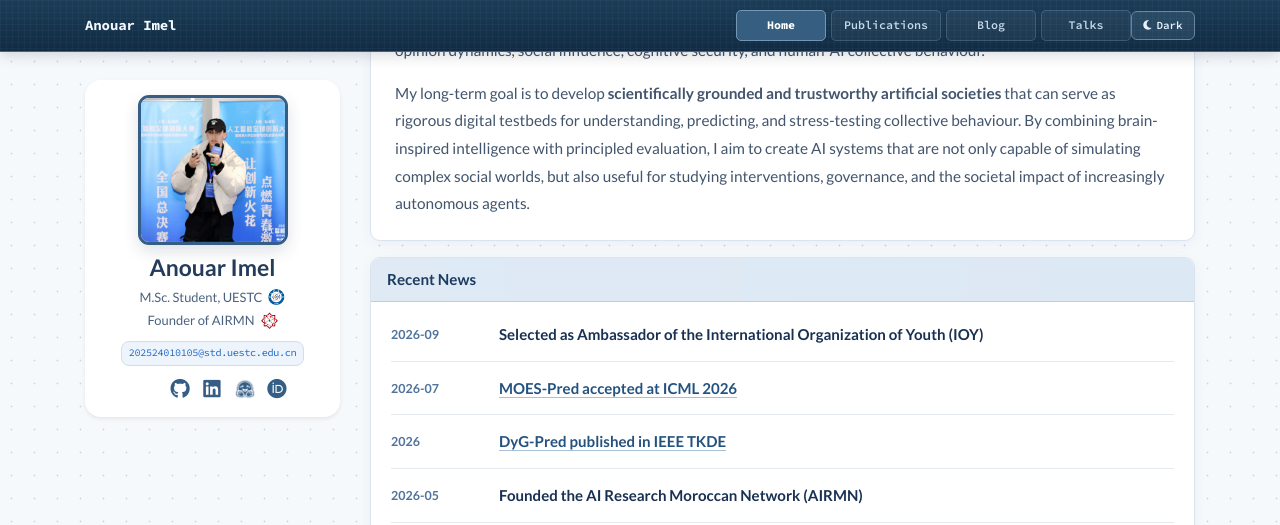
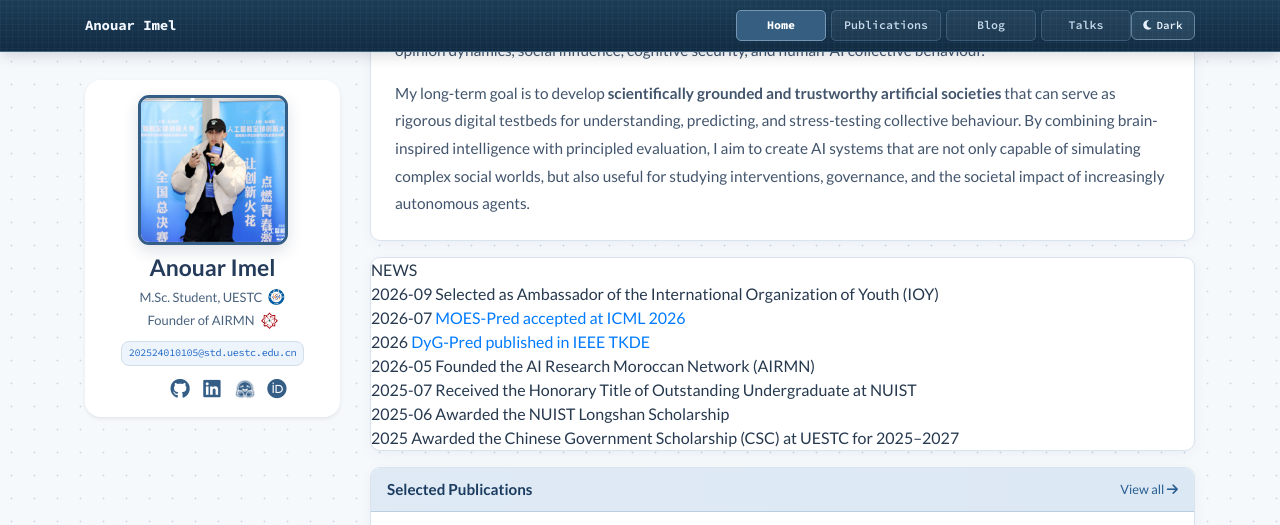
Before and after one commit to AnouarImel/AnouarImel.github.io, a Jekyll site: the page built from index.html, in a window 1280 px wide and 900 px high, scrolled down 1215 px, cut to the strip 0-525 px from the top of the window. Built offline with Jekyll 4.4.1, drawn with Linux system fonts in a browser that asks for light colours; nearby versions of some CDN libraries; a style sheet for code colours, icons or effects is not loaded.

Commit message:
Update recent_news.html

```diff
--- a/_includes/widgets/recent_news.html
+++ b/_includes/widgets/recent_news.html
@@ -1,26 +1,43 @@
+
 {% if site.data.home_news and site.data.home_news.size > 0 %}
+
 <section class="publication-section academic-news">
-  <div class="publication-section-header">
-    <h2 class="publication-section-title">Recent News</h2>
+
+  <div class="academic-news-heading">
+    NEWS
   </div>
-  <div class="compact-section-body">
+
+  <div class="academic-news-scroll"
+       role="region"
+       aria-label="Recent news updates"
+       tabindex="0">
+
     {% for item in site.data.home_news %}
-    <div class="compact-entry academic-news-entry">
-      <div class="compact-entry-label">{{ item.when | escape }}</div>
-      <div class="compact-entry-content">
-        <div class="compact-entry-title">
-          {% if item.url %}
-          <a href="{{ item.url }}" target="_blank" rel="noopener noreferrer">{{ item.title | escape }}</a>
-          {% else %}
+
+    <div class="academic-news-row">
+
+      <span class="academic-news-date">
+        {{ item.when | escape }}
+      </span>
+
+      <span class="academic-news-text">
+        {% if item.url %}
+          <a href="{{ item.url }}"
+             target="_blank"
+             rel="noopener noreferrer">
+            {{ item.title | escape }}
+          </a>
+        {% else %}
           {{ item.title | escape }}
-          {% endif %}
-        </div>
-        {% if item.detail %}
-        <p class="compact-entry-description">{{ item.detail | escape }}</p>
         {% endif %}
-      </div>
+      </span>
+
     </div>
+
     {% endfor %}
+
   </div>
+
 </section>
+
 {% endif %}
```
